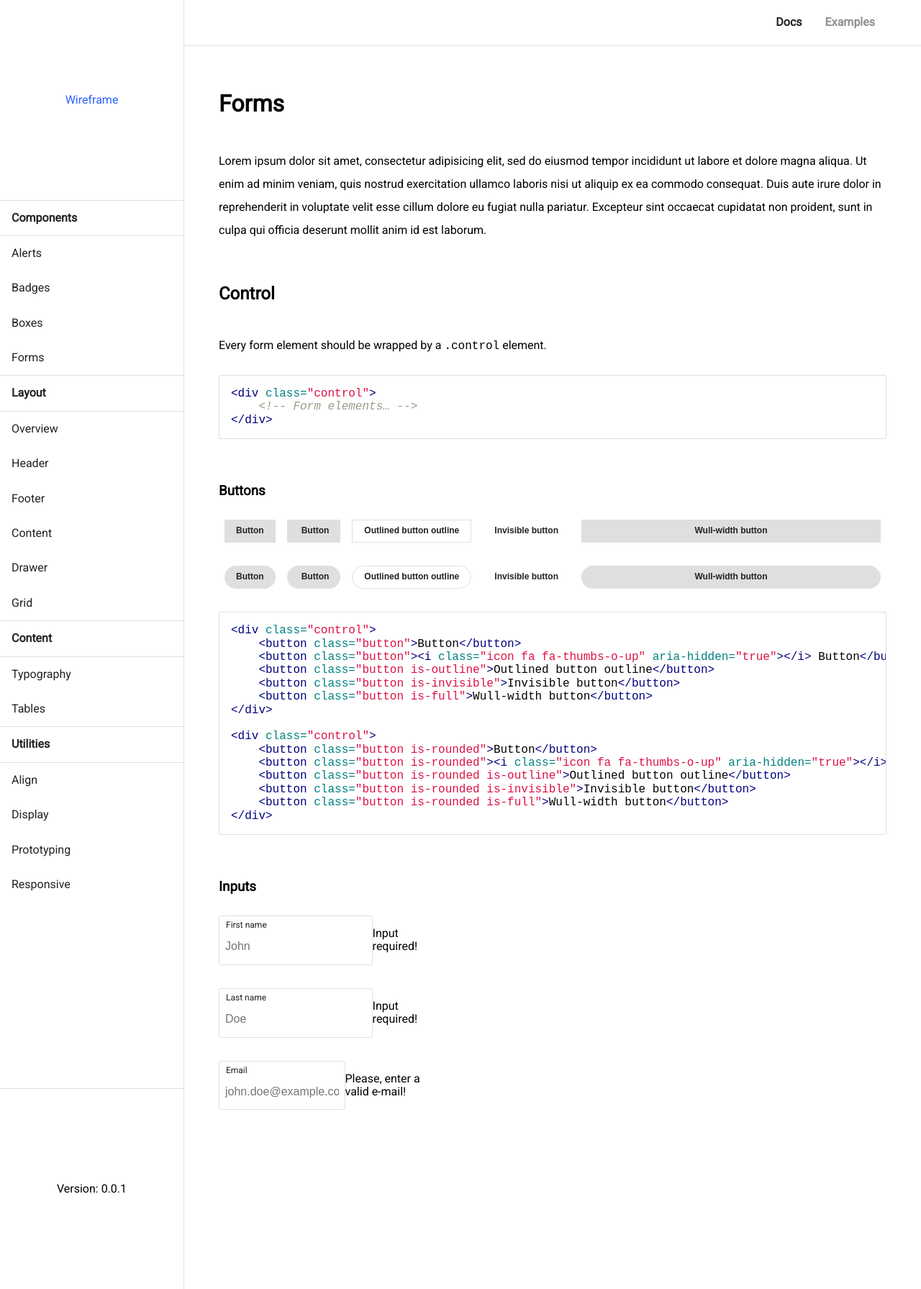
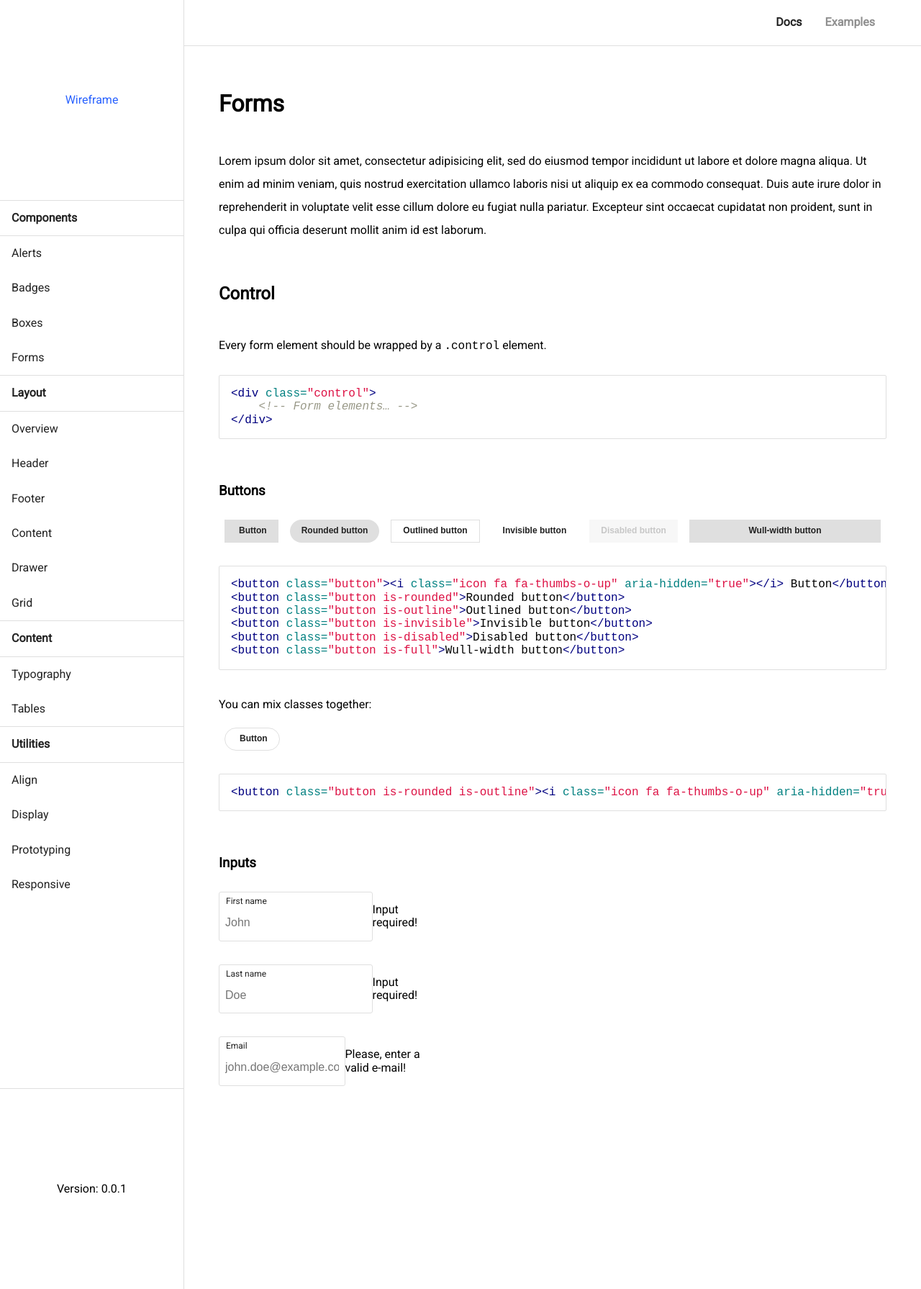
Before and after one commit to Bartozzz/Wireframe, a Jekyll site: the page built from docs/docs/components/forms.md, in a window 1280 px wide. Shown: the whole page at 72% size. Built offline with Jekyll 4.4.1, drawn with Linux system fonts in a browser that asks for light colours.

Commit message:
Added disabled buttons

```diff
--- a/docs/docs/components/forms.md
+++ b/docs/docs/components/forms.md
@@ -19,37 +19,31 @@ Every form element should be wrapped by a `.control` element.
 ### Buttons
 
 <div class="control">
-    <button class="button">Button</button>
     <button class="button"><i class="icon fa fa-thumbs-o-up" aria-hidden="true"></i> Button</button>
-    <button class="button is-outline">Outlined button outline</button>
+    <button class="button is-rounded">Rounded button</button>
+    <button class="button is-outline">Outlined button</button>
     <button class="button is-invisible">Invisible button</button>
+    <button class="button is-disabled">Disabled button</button>
     <button class="button is-full">Wull-width button</button>
 </div>
 
+{% highlight html %}
+<button class="button"><i class="icon fa fa-thumbs-o-up" aria-hidden="true"></i> Button</button>
+<button class="button is-rounded">Rounded button</button>
+<button class="button is-outline">Outlined button</button>
+<button class="button is-invisible">Invisible button</button>
+<button class="button is-disabled">Disabled button</button>
+<button class="button is-full">Wull-width button</button>
+{% endhighlight %}
+
+You can mix classes together:
+
 <div class="control">
-    <button class="button is-rounded">Button</button>
-    <button class="button is-rounded"><i class="icon fa fa-thumbs-o-up" aria-hidden="true"></i> Button</button>
-    <button class="button is-rounded is-outline">Outlined button outline</button>
-    <button class="button is-rounded is-invisible">Invisible button</button>
-    <button class="button is-rounded is-full">Wull-width button</button>
+    <button class="button is-rounded is-outline"><i class="icon fa fa-thumbs-o-up" aria-hidden="true"></i> Button</button>
 </div>
 
 {% highlight html %}
-<div class="control">
-    <button class="button">Button</button>
-    <button class="button"><i class="icon fa fa-thumbs-o-up" aria-hidden="true"></i> Button</button>
-    <button class="button is-outline">Outlined button outline</button>
-    <button class="button is-invisible">Invisible button</button>
-    <button class="button is-full">Wull-width button</button>
-</div>
-
-<div class="control">
-    <button class="button is-rounded">Button</button>
-    <button class="button is-rounded"><i class="icon fa fa-thumbs-o-up" aria-hidden="true"></i> Button</button>
-    <button class="button is-rounded is-outline">Outlined button outline</button>
-    <button class="button is-rounded is-invisible">Invisible button</button>
-    <button class="button is-rounded is-full">Wull-width button</button>
-</div>
+<button class="button is-rounded is-outline"><i class="icon fa fa-thumbs-o-up" aria-hidden="true"></i> Button</button>
 {% endhighlight %}
 
 ### Inputs
--- a/scss/components/forms/buttons.scss
+++ b/scss/components/forms/buttons.scss
@@ -63,6 +63,16 @@
         width: 100%;
     }
 
+    &.is-disabled, &[disabled] {
+        opacity: .25;
+        cursor: not-allowed;
+
+        &:hover,
+        &:active {
+            transform: none;
+        }
+    }
+
     .icon {
         padding: 0 .25rem 0 0;
         margin: 0 .25rem 0 -.25rem;
```
Also changed, not shown: css/index.css, docs/assets/index.css.
